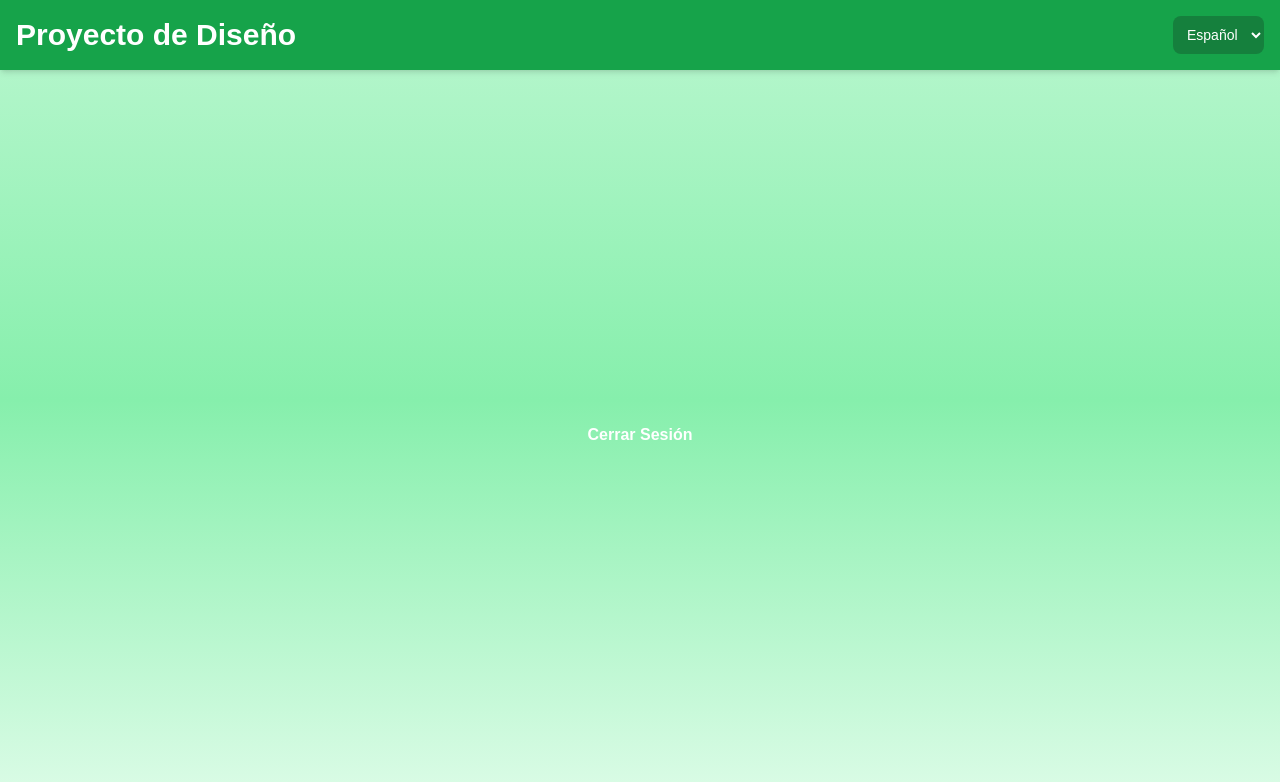
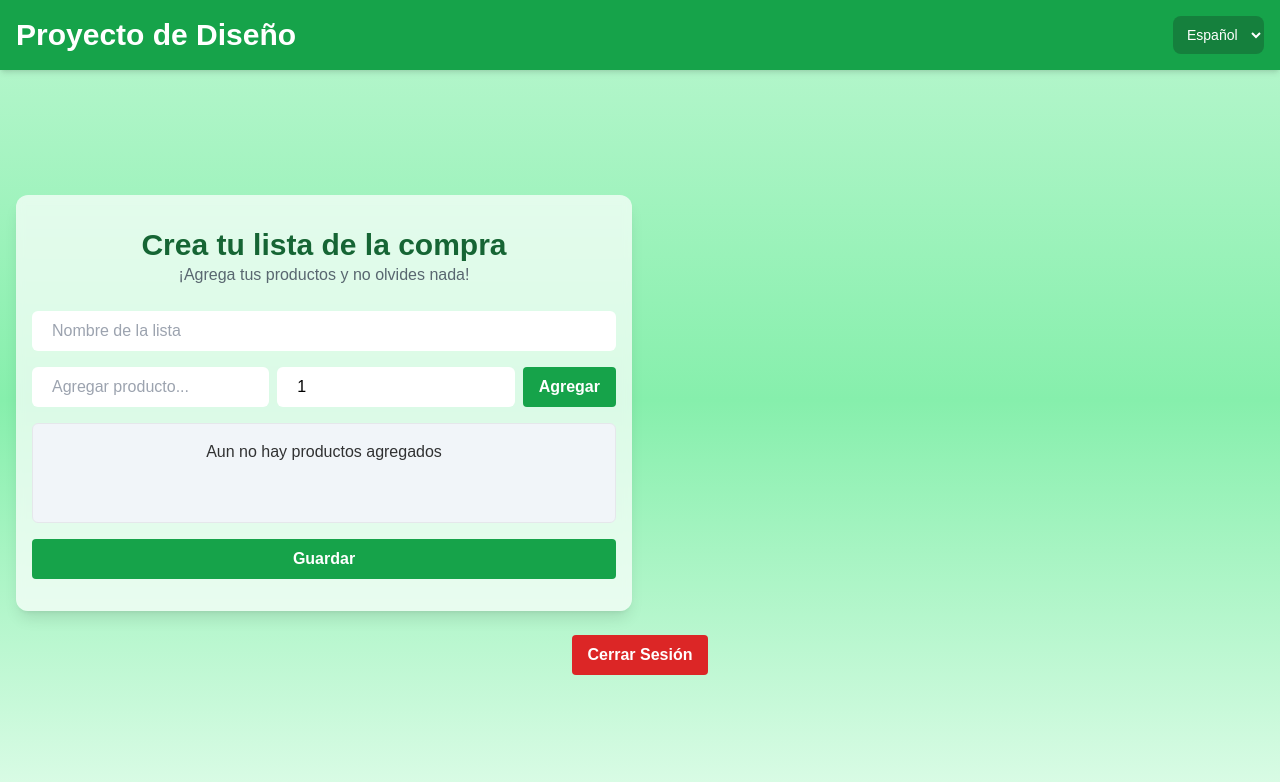
Before and after one commit to Mlastra02/ProyectoDiseno, a Next.js app: page / in a window 1280 px wide. Shown: the top 782 px of the page. Built offline with nearby package versions, Linux system fonts and the light colour scheme; sample sign-in values are in the browser's storage.

Commit message:
Agregar componente ListaCompra y actualizar la página de inicio para incluirlo

```diff
--- /dev/null
+++ b/src/components/ListaCompra.js
@@ -0,0 +1,59 @@
+import FormBox from "@/components/Form/FormBox";
+import FormInput from "@/components/Form/FormInput";
+import Titulo from "@/components/Titulo";
+import Button from "@/components/Button";
+import { useLanguage } from "@/context/LenguageContext";
+
+function ListaCompra() {
+  const { language, translations } = useLanguage();
+  const translate = translations[language].shopingList;
+  return (
+    <FormBox boxSize="w-2xl">
+      <Titulo className={"text-2xl md:text-3xl font-bold text-green-800"}>
+        {translate.tituloListaCompra}
+      </Titulo>
+      <p className="text-md text-gray-700/80 mb-6">
+        {translate.textoAgregaProductos}
+      </p>
+      <div className="space-y-4">
+        <div>
+          <FormInput
+            type={"text"}
+            id={"nombreLista"}
+            placeholder={translate.placeholderNombreLista}
+          />
+        </div>
+        <div className="flex gap-2 justify-between">
+          <FormInput
+            type={"text"}
+            id={"producto"}
+            placeholder={translate.placeholderAgregarProducto}
+          />
+          <FormInput
+            type={"number"}
+            id={"cantidadProducto"}
+            placeholder={"1"}
+            min="1"
+            defaultValue="1"
+            className={"w-20"}
+          />
+          <Button className={"bg-green-600 hover:bg-green-700"}>
+            {translate.textoBotonAgregar}
+          </Button>
+        </div>
+        <div className="border rounded-md p-4 min-h-[100px] bg-slate-100">
+          <p className="text-center text-black/80">
+            {translate.textoAunNoHayProductos}
+          </p>
+        </div>
+        <div className="w-full">
+          <Button className={"w-full bg-green-600 hover:bg-green-700"}>
+            {translate.textoBotonGuardar}
+          </Button>
+        </div>
+      </div>
+    </FormBox>
+  );
+}
+
+export default ListaCompra;
--- a/src/pages/index.js
+++ b/src/pages/index.js
@@ -3,6 +3,7 @@ import { useRouter } from "next/router";
 import Header from "@/components/Header";
 import Button from "@/components/Button";
 import Main from "@/components/Main";
+import ListaCompra from "@/components/ListaCompra";
 
 export default function Home() {
   const router = useRouter();
@@ -21,7 +22,13 @@ export default function Home() {
     <div className="min-h-screen bg-gradient-to-b from-green-200 via-green-300 to-green-100 flex flex-col">
       <Header />
       <Main>
-        <Button onClick={handleClick} />
+        <div className="grid grid-cols-1 gap-4 lg:grid-cols-2">
+          <ListaCompra />
+        </div>
+        <Button
+          onClick={handleClick}
+          className={"bg-red-600 hover:bg-red-700"}
+        />
       </Main>
     </div>
   );
```
